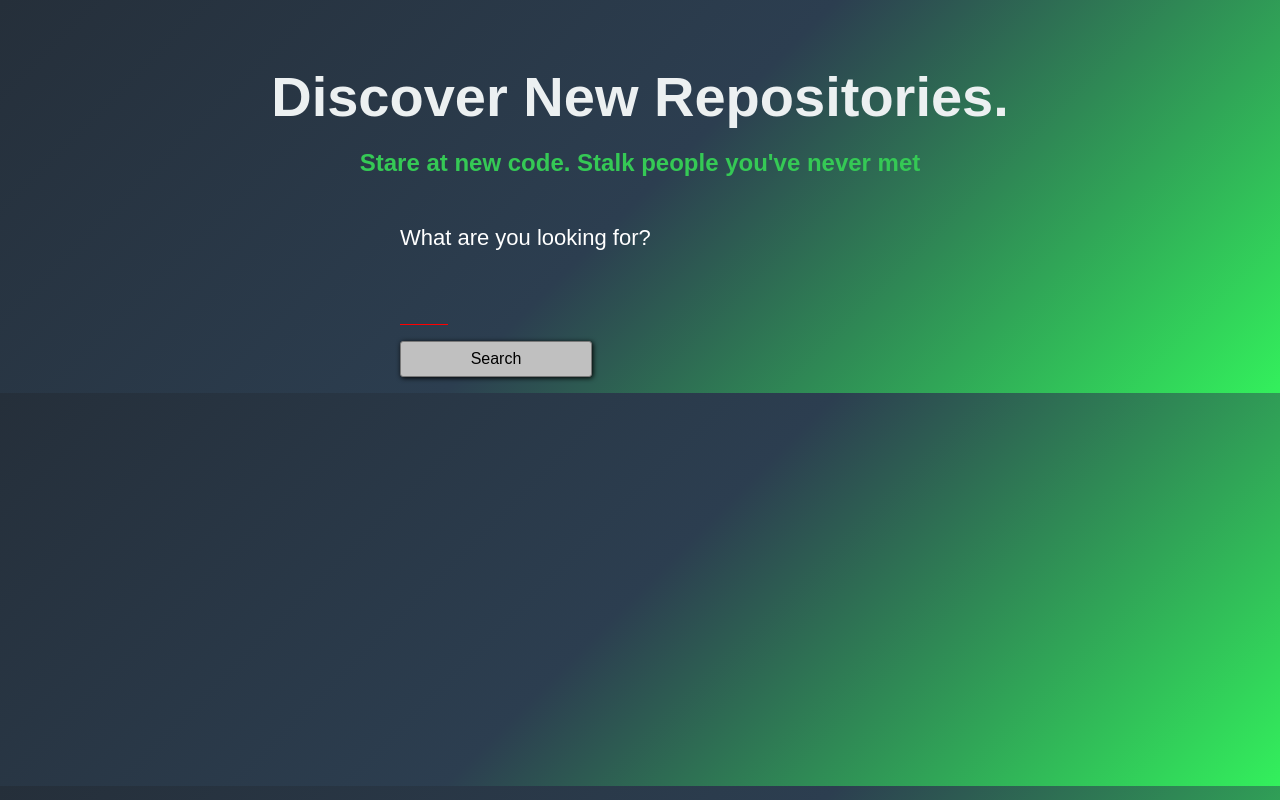
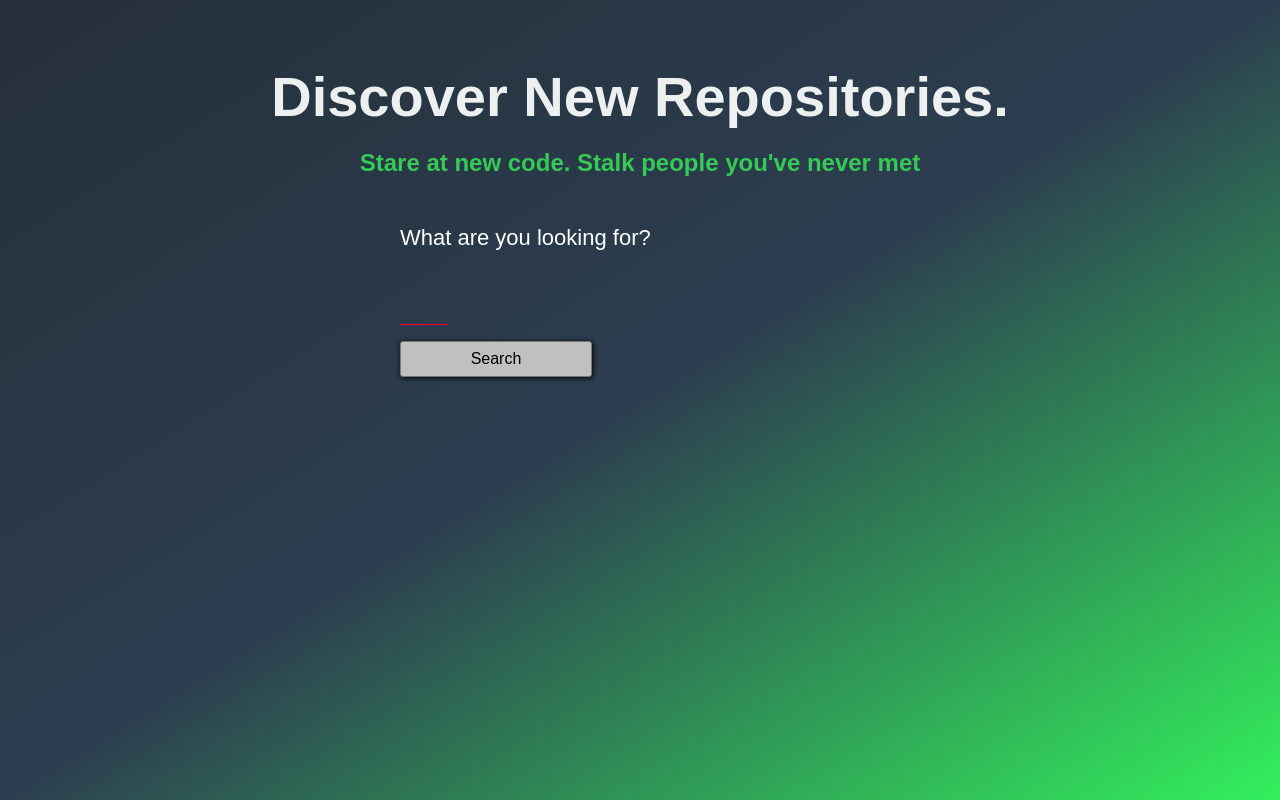
Before and after one commit to mcshakes/repo-explorer, a React (Create React App) app in the folder client/: page / in a window 1280 px wide. Built offline with nearby package versions, Linux system fonts and the light colour scheme; the HTML template or start-up script is replaced by a standard one.

Commit message:
Fixed the forever scrolling for contetn

```diff
--- a/client/src/App.css
+++ b/client/src/App.css
@@ -80,7 +80,7 @@ input.question + label {
   height: 0px;
 }
 
-input.question:focus + label {
+/* input.question:focus + label {
   width: 80%;
 }
 
@@ -94,6 +94,24 @@ input.question:valid + label > span {
   top: -100px;
   font-size: 22px;
   color: white;
+} */
+
+
+input.question:focus,
+input.question:valid {
+  padding-top: 35px;
+}
+
+textarea.question:valid,
+textarea.question:focus {
+  margin-top: 35px;
+}
+
+input.question:focus + label > span,
+input.question:valid + label > span {
+  top: -100px;
+  font-size: 22px;
+  color:  white;
 }
 
 input.question + label > span {
--- a/client/src/index.css
+++ b/client/src/index.css
@@ -1,21 +1,39 @@
-/* html {
-    height: 100%;
-} */
+html {
+	height: 100%;
+
+}
 
 body {
-  margin: 0;
-  padding: 0;
-  /* height: 100%; */
+	margin: 0;
+	padding: 0;
+
 	background-repeat: no-repeat;
-	background-attachment: fixed;
-  font-family: sans-serif;
-  background: linear-gradient(-45deg,
-			  /* rgba(142, 68, 173,0.8),
-			  rgba(155, 89, 182,0.9),  */
-			  #33F05C,
-			  /* rgba(52, 73, 94,1.0), */
+	font-family: sans-serif;
+	background: linear-gradient(to bottom,
+			#252F3A,
+			50%
+			rgba(44, 62, 80,1.0)
+			);
+
+	height: 100%;
+
+	-webkit-background-size: cover;
+	-moz-background-size: cover;
+	-o-background-size: cover;
+	background-size: 100%;
+}
+
+body:before{
+	content:'';
+	position: fixed;
+	top: 0;
+	bottom: 0;
+	width: 100%;
+	z-index: -1;
+	background: linear-gradient(to right bottom,
+				#252F3A,
 				rgba(44, 62, 80,1.0),
-				#252F3A);
+				#33F05C);
 }
 
 .form-control label,
```
